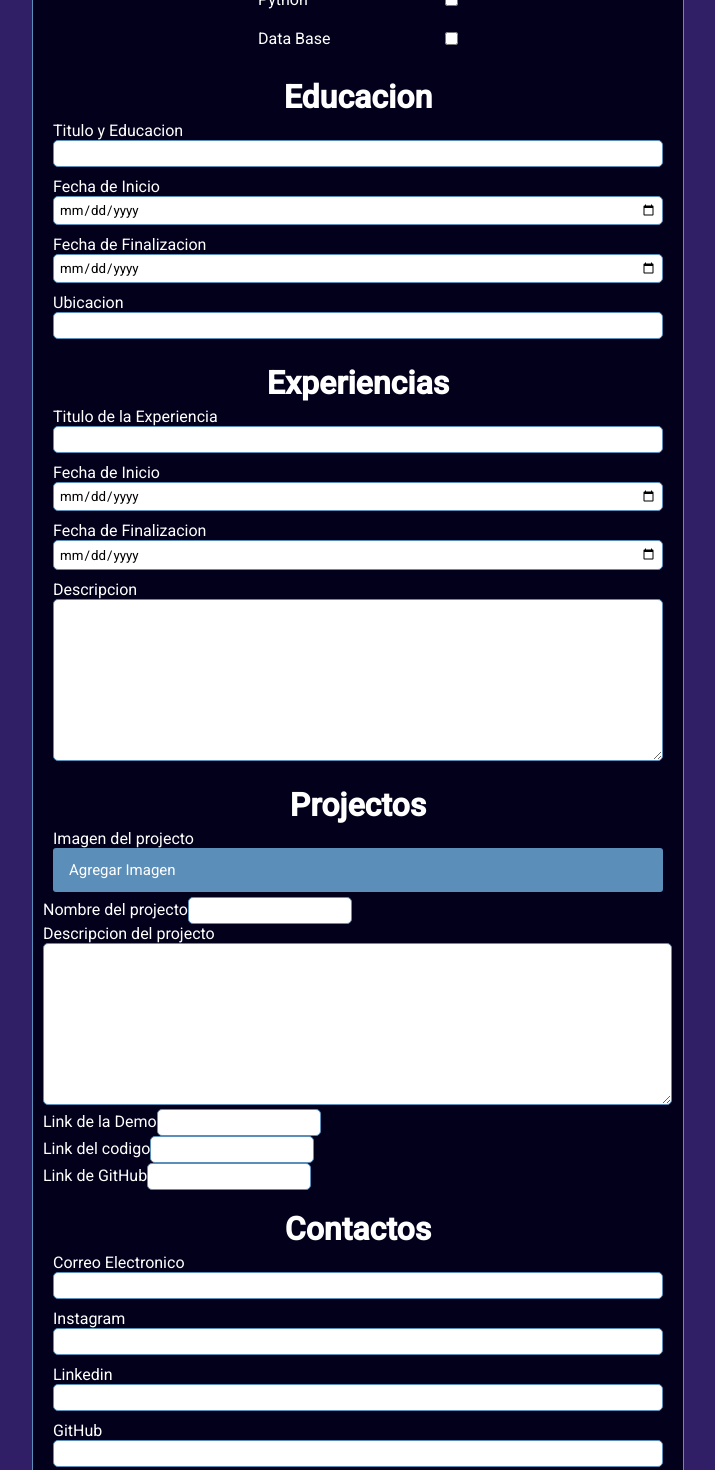
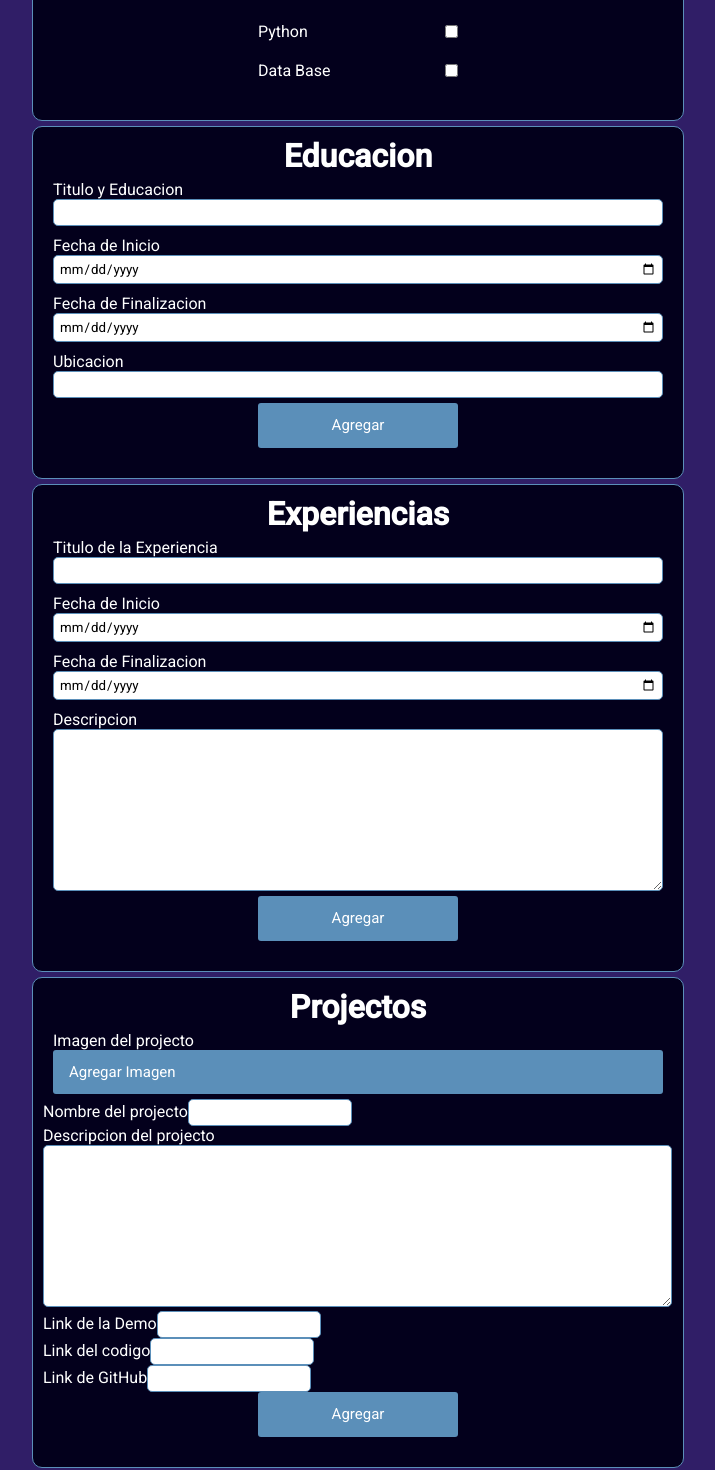
Before and after one commit to Xenock20/maqueta-frontend-angular, an Angular app: page /edit in a window 1280 px wide. Shown: the part 1000-2470 px from the top of the page, without its empty margins (282-997 px from the left). Built offline with nearby package versions, Linux system fonts and the light colour scheme.

Commit message:
I will separate in form

```diff
--- a/src/app/components/edit-contact/edit-contact.component.html
+++ b/src/app/components/edit-contact/edit-contact.component.html
@@ -1,23 +1,25 @@
+<form>
   <div class="edit-contact">
     <h3>Contactos</h3>
 
     <div class="form-control">
       <label for="cont-email">Correo Electronico</label>
-    <input type="email" name="cont-email" id="cont-email">
+      <input type="email" name="cont-email" id="cont-email" />
     </div>
 
     <div class="form-control">
       <label for="cont-ig">Instagram</label>
-    <input type="url" name="cont-ig" id="cont-ig">
+      <input type="url" name="cont-ig" id="cont-ig" />
     </div>
 
     <div class="form-control">
       <label for="cont-ln">Linkedin </label>
-    <input type="url" name="cont-ln" id="cont-ln">
+      <input type="url" name="cont-ln" id="cont-ln" />
     </div>
 
     <div class="form-control">
       <label for="cont-gh">GitHub</label>
-    <input type="url" name="cont-gh" id="cont-gh">
+      <input type="url" name="cont-gh" id="cont-gh" />
     </div>
   </div>
+</form>
--- a/src/app/components/edit-edu/edit-edu.component.html
+++ b/src/app/components/edit-edu/edit-edu.component.html
@@ -1,23 +1,37 @@
+<form>
   <div class="edit-edu">
     <h3>Educacion</h3>
 
+    <!--
+  <div class="edu-cont">
+    <div class="edu-item-edit">
+      <h5 class="edu-title-edit">Instituto Jose Hernandez / Primario</h5>
+      <span class="edu-date-edit">2010 - 2016</span>
+      <p class="edu-ubi-edit">B1761MPV, Constancio Vigil 3000-3198, B1761MPV Merlo, Provincia de Buenos Aires</p>
+    </div>
+  </div>
+  -->
+
     <div class="form-control">
       <label for="edir-edu-title">Titulo y Educacion</label>
-    <input type="text" name="edir-edu-title" id="edir-edu-title">
+      <input type="text" name="edir-edu-title" id="edir-edu-title" />
     </div>
 
     <div class="form-control">
       <label for="edir-edu-date-init">Fecha de Inicio</label>
-    <input type="date" name="edir-edu-date-init" id="edir-edu-date-init">
+      <input type="date" name="edir-edu-date-init" id="edir-edu-date-init" />
     </div>
 
     <div class="form-control">
       <label for="edir-edu-date-fin">Fecha de Finalizacion</label>
-    <input type="date" name="edir-edu-date-fin" id="edir-edu-date-fin">
+      <input type="date" name="edir-edu-date-fin" id="edir-edu-date-fin" />
     </div>
 
     <div class="form-control">
       <label for="edir-edu-ubi">Ubicacion</label>
-    <input type="text" name="edir-edu-ubi" id="edir-edu-ubi">
+      <input type="text" name="edir-edu-ubi" id="edir-edu-ubi" />
     </div>
+
+    <button type="button" class="add">Agregar</button>
   </div>
+</form>
--- a/src/app/components/edit-expe/edit-expe.component.html
+++ b/src/app/components/edit-expe/edit-expe.component.html
@@ -1,23 +1,32 @@
+<form>
   <div class="edit-expe">
     <h3>Experiencias</h3>
 
     <div class="form-control">
       <label for="edir-exp-title">Titulo de la Experiencia</label>
-    <input type="text" name="edir-exp-title" id="edir-exp-title">
+      <input type="text" name="edir-exp-title" id="edir-exp-title" />
     </div>
 
     <div class="form-control">
       <label for="edir-exp-date-init">Fecha de Inicio</label>
-    <input type="date" name="edir-exp-date-init" id="edir-exp-date-init">
+      <input type="date" name="edir-exp-date-init" id="edir-exp-date-init" />
     </div>
 
     <div class="form-control">
       <label for="edir-exp-date-fin">Fecha de Finalizacion</label>
-    <input type="date" name="edir-exp-date-fin" id="edir-exp-date-fin">
+      <input type="date" name="edir-exp-date-fin" id="edir-exp-date-fin" />
     </div>
 
     <div class="form-control">
       <label for="edir-exp-des">Descripcion</label>
-    <textarea name="edir-exp-des" id="edir-exp-des" cols="30" rows="10"></textarea>
+      <textarea
+        name="edir-exp-des"
+        id="edir-exp-des"
+        cols="30"
+        rows="10"
+      ></textarea>
     </div>
+
+    <button type="button" class="add">Agregar</button>
   </div>
+</form>
--- a/src/app/components/edit-home/edit-home.component.html
+++ b/src/app/components/edit-home/edit-home.component.html
@@ -1,3 +1,4 @@
+<form>
   <div class="edit-home">
     <h3>Inicio</h3>
     <div class="form-control">
@@ -23,3 +24,4 @@
       </div>
     </div>
   </div>
+</form>
--- a/src/app/components/edit-project/edit-project.component.html
+++ b/src/app/components/edit-project/edit-project.component.html
@@ -1,18 +1,18 @@
+<form>
   <div class="edit-project">
-
     <h3>Projectos</h3>
 
     <div class="form-control">
       <p>Imagen del projecto</p>
       <div class="btn-add-img">
         <label for="proj-img" class="text-img">Agregar Imagen</label>
-      <input type="file" name="proj-img" id="proj-img">
+        <input type="file" name="proj-img" id="proj-img" />
       </div>
     </div>
 
     <div class="from-control">
       <label for="proj-name">Nombre del projecto</label>
-    <input type="text" name="proj-name" id="proj-name">
+      <input type="text" name="proj-name" id="proj-name" />
     </div>
 
     <div class="from-control">
@@ -22,16 +22,19 @@
 
     <div class="from-control">
       <label for="proj-code">Link de la Demo</label>
-    <input type="url" name="proj-demo" id="proj-demo">
+      <input type="url" name="proj-demo" id="proj-demo" />
     </div>
 
     <div class="from-control">
       <label for="proj-code">Link del codigo</label>
-    <input type="url" name="proj-code" id="proj-code">
+      <input type="url" name="proj-code" id="proj-code" />
     </div>
 
     <div class="from-control">
       <label for="proj-github">Link de GitHub</label>
-    <input type="url" name="proj-github" id="proj-github">
+      <input type="url" name="proj-github" id="proj-github" />
     </div>
+
+    <button type="button" class="add">Agregar</button>
   </div>
+</form>
--- a/src/app/components/edit-skill/edit-skill.component.html
+++ b/src/app/components/edit-skill/edit-skill.component.html
@@ -1,3 +1,4 @@
+<form>
   <div class="edit-skill">
     <h3>Habilidades</h3>
     <div class="form-control">
@@ -42,3 +43,4 @@
       </div>
     </div>
   </div>
+</form>
--- a/src/app/components/edit/edit.component.css
+++ b/src/app/components/edit/edit.component.css
@@ -8,7 +8,7 @@ h1{
   width: 75%;
   background-color: #03001C;
   color: #FFF;
-  margin: 0px auto;
+  margin: 5px auto;
   border-radius: 10px;
   border: 1px solid #5B8FB9;
 }
--- a/src/app/components/edit/edit.component.html
+++ b/src/app/components/edit/edit.component.html
@@ -1,18 +1,20 @@
 <h1>Editar</h1>
 
 <div class="cont-form">
-  <form>
     <app-edit-home></app-edit-home>
-
+</div>
+<div class="cont-form">
     <app-edit-skill></app-edit-skill>
-
+</div>
+<div class="cont-form">
     <app-edit-edu></app-edit-edu>
-
+</div>
+<div class="cont-form">
     <app-edit-expe></app-edit-expe>
-
+</div>
+<div class="cont-form">
     <app-edit-project></app-edit-project>
-
+</div>
+<div class="cont-form">
     <app-edit-contact></app-edit-contact>
-
-  </form>
 </div>
--- a/src/styles.css
+++ b/src/styles.css
@@ -314,6 +314,25 @@ footer{
 }
 
 /*Page Edit*/
+.add{
+  margin: 0 auto;
+  width: 200px;
+  position: relative;
+  padding: 11px 16px;
+  font-size: 15px;
+  line-height: 1.5;
+  border-radius: 3px;
+  color: #fff;
+  background-color: #5B8FB9;
+  border: 0;
+  transition: 0.2s;
+  overflow: hidden;
+}
+
+.add:hover{
+  background-color: #4e7ba0;
+}
+
 h3{
   text-align: center;
   font-size: 32px;
```
Lines whose indentation alone changed are shown as unchanged.
